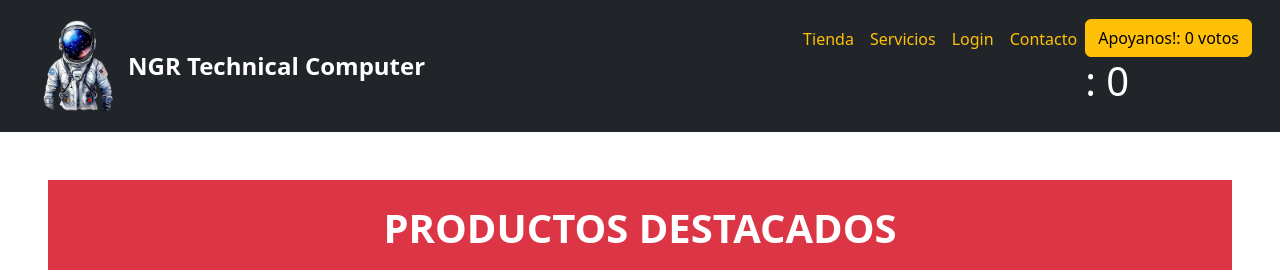
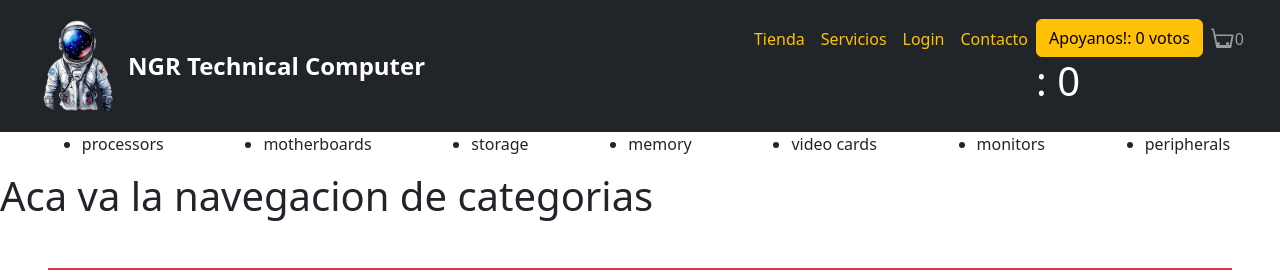
Before and after one commit to NicolasRaffonaudDev/guaridahw, a React (Vite) app: page / in a window 1280 px wide. Shown: the top 270 px of the page. Built offline with nearby package versions, Linux system fonts and the light colour scheme.

Commit message:
agregando categorias y carrito

```diff
--- a/eslint.config.js
+++ b/eslint.config.js
@@ -33,6 +33,8 @@ export default [
         'warn',
         { allowConstantExport: true },
       ],
+      "react-refresh/only-export-components": "warn",
+      "react/prop-types": 0,
     },
   },
 ]
--- a/src/App.jsx
+++ b/src/App.jsx
@@ -1,9 +1,12 @@
 import { useState } from "react"
 import NavBar from "./components/NavBar/NavBar"
 import Featured from "./components/ProductsList/ProductsList"
+import CategoriesList from "./components/CategoriesList/CategoriesList";
 
 
 function App() {
+
+  const [cartCount, setCartCount] = useState(0);
 
   let [valor, setValor] = useState(0);
   console.log(setValor)
@@ -11,7 +14,8 @@ function App() {
 
   return (
     <>
-      <NavBar />
+      <NavBar cartCount={cartCount}/>
+      <CategoriesList/>
       <Featured />
     </>
   )
--- /dev/null
+++ b/src/components/Cart/Cart.jsx
@@ -0,0 +1,18 @@
+function Cart({ cartCount }) {
+    return (
+        <a className="nav-link d-flex align-items-center" href="#">
+            <svg
+                xmlns="http://www.w3.org/2000/svg"
+                width="24"
+                height="24"
+                fill="currentColor"
+                className="bi bi-cart"
+                viewBox="0 0 16 16">
+                <path d="M0 1.5A.5.5 0 0 1 .5 1h1a.5.5 0 0 1 .485.379L2.89 5H14.5a.5.5 0 0 1 .491.592l-1.5 8A.5.5 0 0 1 13 14H4a.5.5 0 0 1-.491-.408L1.01 2H.5a.5.5 0 0 1-.5-.5zM3.14 6l1.25 6H12.5l1.25-6H3.14zM5 12a1 1 0 1 1 0-2 1 1 0 0 1 0 2zm6 0a1 1 0 1 1 0-2 1 1 0 0 1 0 2z" />
+            </svg>
+            {cartCount}
+        </a>
+    )
+}
+
+export default Cart
--- /dev/null
+++ b/src/components/CategoriesList/CategoriesList.jsx
@@ -0,0 +1,17 @@
+/* aca trabajamos las categorias */
+const categories = ['processors','motherboards','storage','memory','video cards','monitors','peripherals']
+
+function CategoriesList() {
+  return (
+    <>
+      <ul className="d-flex justify-content-around">{categories.map(( category, index ) => (
+        <li key={index}>{category}</li>
+      ))
+      }
+      </ul>
+      <h1>Aca va la navegacion de categorias</h1>
+    </>
+  )
+}
+
+export default CategoriesList
--- a/src/components/NavBar/NavBar.jsx
+++ b/src/components/NavBar/NavBar.jsx
@@ -1,8 +1,9 @@
 import logo from "../../assets/logo_2-removebg-preview.png"
+import Cart from "../Cart/Cart";
 import CountVotes from "../CountVotes/CountVotes";
 import "./NavBar.css"
 
-function Nav() {
+function Nav({cartCount}) {
     return (
       <div>
         <header>
@@ -30,6 +31,9 @@ function Nav() {
                     <li>
                       <CountVotes/>
                     </li>
+                    <li className="text-white">
+                      <Cart cartCount={cartCount}/>
+                    </li>
                   </ul>
                 </div>
               </div>
```
Also changed, not shown: src/components/CartCount/CartCount.jsx (added, +11 -0 lines), src/components/Cart/Cart.css (added), src/components/CartCount/CartCount.css (added), src/components/CategoriesList/CategoriesList.css (added).
